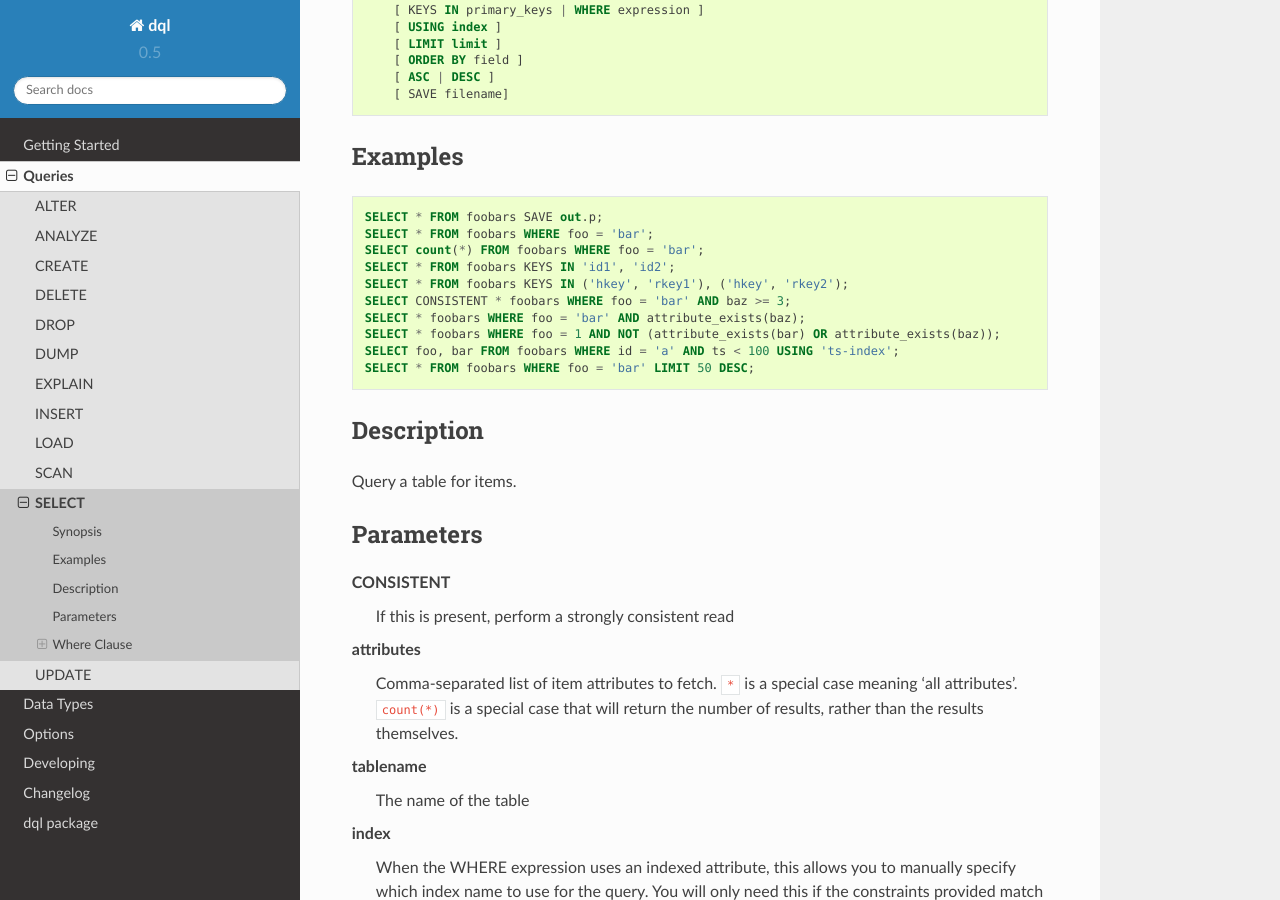
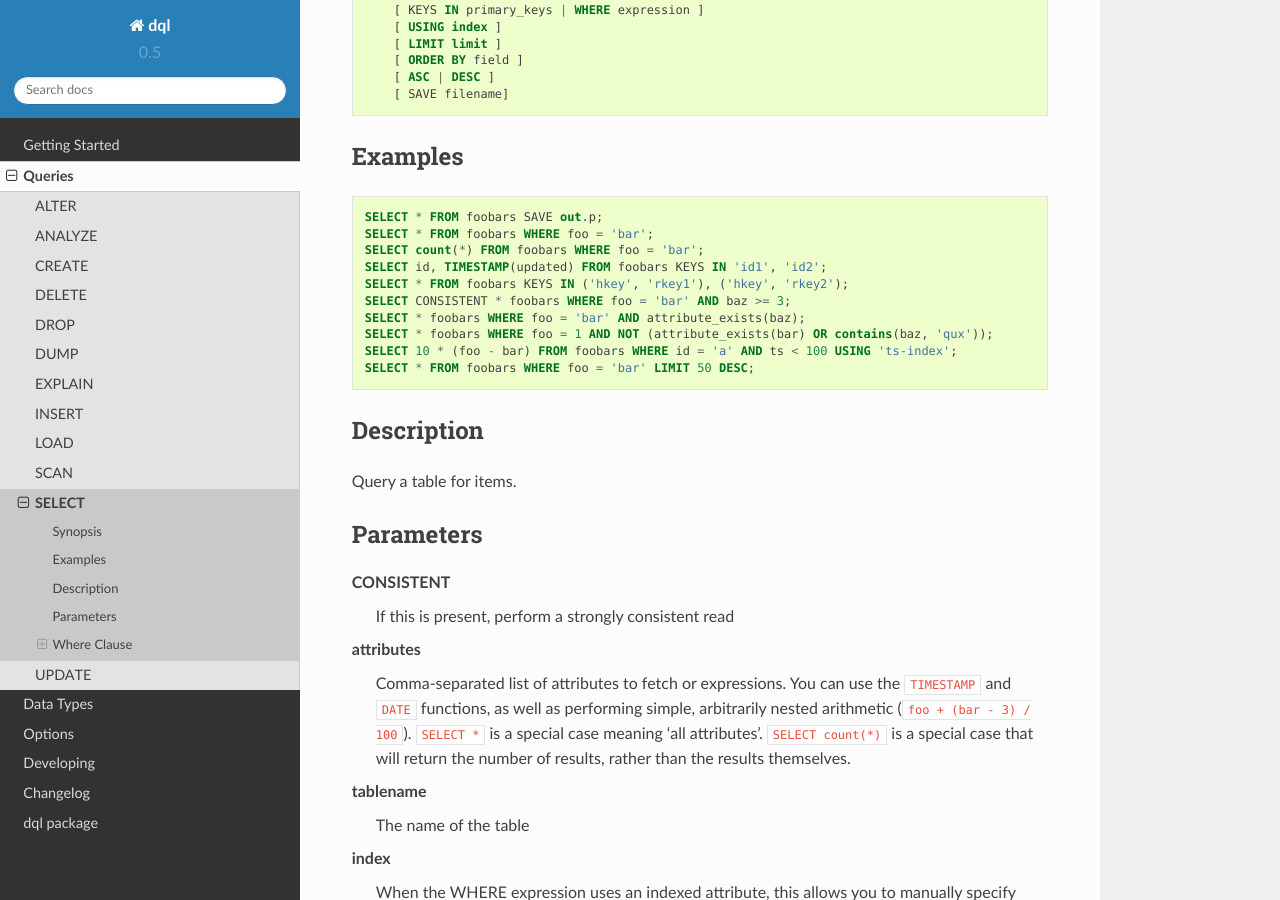
Before and after one commit to stevearc/dql, a Sphinx documentation site: the page built from doc/topics/queries/select.rst, in a window 1280 px wide and 900 px high, scrolled down 294 px. Built offline with Sphinx 7.4.7 and the Read the Docs theme 2.0.0, drawn with Linux system fonts in a browser that asks for light colours.

Commit message:
Updating docs and changelog

```diff
--- a/CHANGES.rst
+++ b/CHANGES.rst
@@ -1,5 +1,9 @@
 Changelog
 =========
+
+0.5.11
+------
+* SELECT <attributes> can now use full expressions
 
 0.5.10
 ------
--- a/doc/changes.rst
+++ b/doc/changes.rst
@@ -1,5 +1,9 @@
 Changelog
 =========
+
+0.5.11
+------
+* SELECT <attributes> can now use full expressions
 
 0.5.10
 ------
--- a/doc/topics/queries/select.rst
+++ b/doc/topics/queries/select.rst
@@ -25,12 +25,12 @@ Examples
     SELECT * FROM foobars SAVE out.p;
     SELECT * FROM foobars WHERE foo = 'bar';
     SELECT count(*) FROM foobars WHERE foo = 'bar';
-    SELECT * FROM foobars KEYS IN 'id1', 'id2';
+    SELECT id, TIMESTAMP(updated) FROM foobars KEYS IN 'id1', 'id2';
     SELECT * FROM foobars KEYS IN ('hkey', 'rkey1'), ('hkey', 'rkey2');
     SELECT CONSISTENT * foobars WHERE foo = 'bar' AND baz >= 3;
     SELECT * foobars WHERE foo = 'bar' AND attribute_exists(baz);
-    SELECT * foobars WHERE foo = 1 AND NOT (attribute_exists(bar) OR attribute_exists(baz));
-    SELECT foo, bar FROM foobars WHERE id = 'a' AND ts < 100 USING 'ts-index';
+    SELECT * foobars WHERE foo = 1 AND NOT (attribute_exists(bar) OR contains(baz, 'qux'));
+    SELECT 10 * (foo - bar) FROM foobars WHERE id = 'a' AND ts < 100 USING 'ts-index';
     SELECT * FROM foobars WHERE foo = 'bar' LIMIT 50 DESC;
 
 Description
@@ -43,9 +43,11 @@ Parameters
     If this is present, perform a strongly consistent read
 
 **attributes**
-    Comma-separated list of item attributes to fetch. ``*`` is a special case
-    meaning 'all attributes'. ``count(*)`` is a special case that will return
-    the number of results, rather than the results themselves.
+    Comma-separated list of attributes to fetch or expressions. You can use the
+    ``TIMESTAMP`` and ``DATE`` functions, as well as performing simple,
+    arbitrarily nested arithmetic (``foo + (bar - 3) / 100``). ``SELECT *`` is a
+    special case meaning 'all attributes'. ``SELECT count(*)`` is a special case
+    that will return the number of results, rather than the results themselves.
 
 **tablename**
     The name of the table
```
Also changed, not shown: 1 other file.
